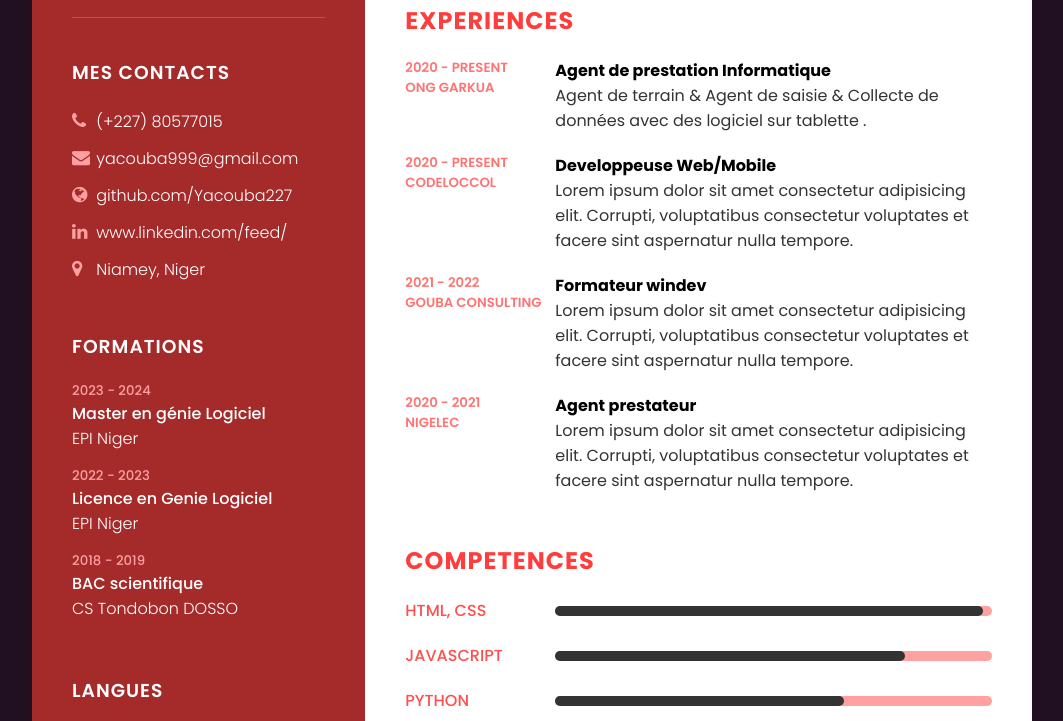
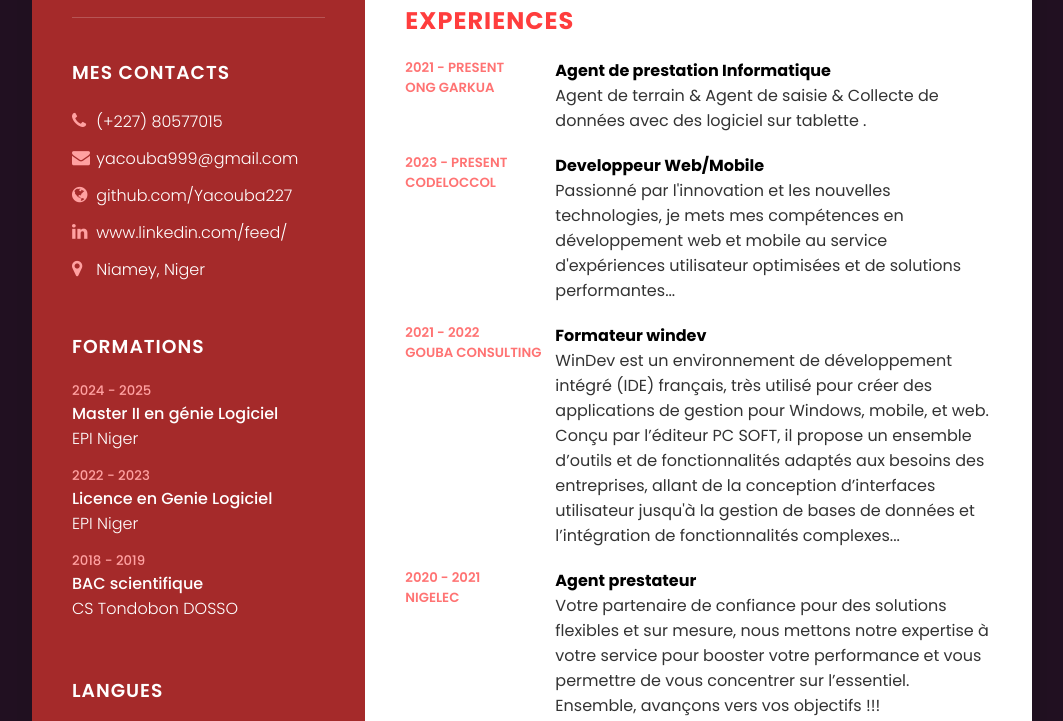
Before and after one commit to Yacouba227/monCV, a plain HTML site: page index.html in a window 1280 px wide. Shown: the part 332-1053 px from the top of the page, without its empty margins (108-1171 px from the left). Drawn offline with Linux system fonts and the light colour scheme.

```diff
--- a/index.html
+++ b/index.html
@@ -1,12 +1,16 @@
 <!DOCTYPE html>
 <html lang="en">
   <head>
-    <meta charset="UTF-8">
-    <meta name="viewport" content="width=device-width, initial-scale=1.0">
-    <link rel="stylesheet" href="style.css">
-    <link rel="stylesheet" href="https://cdnjs.cloudflare.com/ajax/libs/font-awesome/4.7.0/css/font-awesome.css"
+    <meta charset="UTF-8" />
+    <meta name="viewport" content="width=device-width, initial-scale=1.0" />
+    <link rel="stylesheet" href="style.css" />
+    <link
+      rel="stylesheet"
+      href="https://cdnjs.cloudflare.com/ajax/libs/font-awesome/4.7.0/css/font-awesome.css"
       integrity="sha512-5A8nwdMOWrSz20fDsjczgUidUBR8liPYU+WymTZP1lmY9G6Oc7HlZv156XqnsgNUzTyMefFTcsFH/tnJE/+xBg=="
-    crossorigin="anonymous" referrerpolicy="no-referrer" />
+      crossorigin="anonymous"
+      referrerpolicy="no-referrer"
+    />
     <title>Mon cv en ligne</title>
   </head>
   <body>
@@ -14,31 +18,55 @@
       <div class="left-side">
         <div class="profileTexte">
           <div class="imgBx">
-                    <img src="images/mieu.jpg">
+            <img src="images/mieu.jpg" />
           </div>
-                <h2>Halidou Yacouba <br><span>Developpeur Web/Mobile</span></h2>
+          <h2>Halidou Yacouba <br /><span>Developpeur Web/Mobile</span></h2>
         </div>
         <div class="contactInfo">
           <h3 class="title">Mes contacts</h3>
           <ul>
             <li>
-                        <span class="icon"><i class="fa fa-phone" aria-hidden="true"></i></span>
-                         <span class="text"><a href="tel:+227 80577015">(+227) 80577015</a></span>
+              <span class="icon"
+                ><i class="fa fa-phone" aria-hidden="true"></i
+              ></span>
+              <span class="text"
+                ><a href="tel:+227 80577015">(+227) 80577015</a></span
+              >
             </li>
             <li>
-                        <span class="icon"><i class="fa fa-envelope" aria-hidden="true"></i></span>
-                        <span class="text"><a href="mailto:halidouyacouba999@gmail.com">yacouba999@gmail.com</a></span>
+              <span class="icon"
+                ><i class="fa fa-envelope" aria-hidden="true"></i
+              ></span>
+              <span class="text"
+                ><a href="mailto:halidouyacouba999@gmail.com"
+                  >yacouba999@gmail.com</a
+                ></span
+              >
             </li>
             <li>
-                        <span class="icon"><i class="fa fa-globe" aria-hidden="true"></i></span>
-                        <span class="text"><a href="https://github.com/Yacouba227">github.com/Yacouba227</a></span>
+              <span class="icon"
+                ><i class="fa fa-globe" aria-hidden="true"></i
+              ></span>
+              <span class="text"
+                ><a href="https://github.com/Yacouba227"
+                  >github.com/Yacouba227</a
+                ></span
+              >
             </li>
             <li>
-                        <span class="icon"><i class="fa fa-linkedin" aria-hidden="true"></i></span>
-                        <span class="text"><a href="https://www.linkedin.com/feed/">www.linkedin.com/feed/</a></span>
+              <span class="icon"
+                ><i class="fa fa-linkedin" aria-hidden="true"></i
+              ></span>
+              <span class="text"
+                ><a href="https://www.linkedin.com/feed/"
+                  >www.linkedin.com/feed/</a
+                ></span
+              >
             </li>
             <li>
-                        <span class="icon"><i class="fa fa-map-marker" aria-hidden="true"></i></span>
+              <span class="icon"
+                ><i class="fa fa-map-marker" aria-hidden="true"></i
+              ></span>
               <span class="text">Niamey, Niger</span>
             </li>
           </ul>
@@ -47,8 +75,8 @@
           <h3 class="title">Formations</h3>
           <ul>
             <li>
-                        <h5>2023 - 2024</h5>
-                        <h4>Master en génie Logiciel</h4>
+              <h5>2024 - 2025</h5>
+              <h4>Master II en génie Logiciel</h4>
               <h4>EPI Niger</h4>
             </li>
             <li>
@@ -69,25 +97,25 @@
             <li>
               <span class="text">Fancais</span>
               <span class="percent">
-                            <div style="width: 95%;"></div>
+                <div style="width: 95%"></div>
               </span>
             </li>
             <li>
               <span class="text">Anglais</span>
               <span class="percent">
-                            <div style="width: 50%;"></div>
+                <div style="width: 50%"></div>
               </span>
             </li>
             <li>
               <span class="text">Zarma</span>
               <span class="percent">
-                            <div style="width: 90%;"></div>
+                <div style="width: 90%"></div>
               </span>
             </li>
             <li>
               <span class="text">Haoussa</span>
               <span class="percent">
-                            <div style="width: 98%;"></div>
+                <div style="width: 98%"></div>
               </span>
             </li>
           </ul>
@@ -99,38 +127,46 @@
       <div class="right-side">
         <div class="about">
           <h2 class="title2">Profile</h2>
-                <p>Passionné par la rédaction, j'ai toujours souhaité travailler dans ce secteur d'activité. En tant
-                    qu'apprenant en technologie, je possède une expérience variée avec de nombreuses plateformes
-                    de réseaux sociaux, des programmes de bureautique et des compétences informatiques
-                    avancées. Je suis prêt à mettre à profit mes compétences et ma passion pour contribuer à la
-                    mission d'une entreprise. Mon expérience diversifiée me permet de mener à bien les missions
-                    qui me sont confiées. Je suis à la recherche de toutes les opportunités qui pourraient m'aider à
-                    progresser et à évoluer dans mon domaine d'étude et ma carrière.</p>
-                    <br>
+          <p>
+            Passionné par la rédaction, j'ai toujours souhaité travailler dans
+            ce secteur d'activité. En tant qu'apprenant en technologie, je
+            possède une expérience variée avec de nombreuses plateformes de
+            réseaux sociaux, des programmes de bureautique et des compétences
+            informatiques avancées. Je suis prêt à mettre à profit mes
+            compétences et ma passion pour contribuer à la mission d'une
+            entreprise. Mon expérience diversifiée me permet de mener à bien les
+            missions qui me sont confiées. Je suis à la recherche de toutes les
+            opportunités qui pourraient m'aider à progresser et à évoluer dans
+            mon domaine d'étude et ma carrière.
+          </p>
+          <br />
           <h2 class="title2">Experiences</h2>
           <div class="box">
             <div class="year_company">
-                        <h5>2020 - Present</h5>
+              <h5>2021 - Present</h5>
               <h5>ONG Garkua</h5>
             </div>
             <div class="text">
               <h4>Agent de prestation Informatique</h4>
               <p>
-                            Agent de terrain & Agent de saisie & Collecte de données
-                            avec des logiciel sur tablette .</p>
+                Agent de terrain & Agent de saisie & Collecte de données avec
+                des logiciel sur tablette .
+              </p>
             </div>
           </div>
           <div class="box">
             <div class="year_company">
-                        <h5>2020 - Present</h5>
+              <h5>2023 - Present</h5>
               <h5>Codeloccol</h5>
             </div>
             <div class="text">
-                        <h4>Developpeuse Web/Mobile</h4>
-                        <p>Lorem ipsum dolor sit amet consectetur
-                            adipisicing elit. Corrupti, voluptatibus
-                            consectetur voluptates et facere sint aspernatur
-                            nulla tempore.</p>
+              <h4>Developpeur Web/Mobile</h4>
+              <p>
+                Passionné par l'innovation et les nouvelles technologies, je
+                mets mes compétences en développement web et mobile au service
+                d'expériences utilisateur optimisées et de solutions
+                performantes...
+              </p>
             </div>
           </div>
           <div class="box">
@@ -140,10 +176,15 @@
             </div>
             <div class="text">
               <h4>Formateur windev</h4>
-                        <p>Lorem ipsum dolor sit amet consectetur
-                            adipisicing elit. Corrupti, voluptatibus
-                            consectetur voluptates et facere sint aspernatur
-                            nulla tempore.</p>
+              <p>
+                WinDev est un environnement de développement intégré (IDE)
+                français, très utilisé pour créer des applications de gestion
+                pour Windows, mobile, et web. Conçu par l’éditeur PC SOFT, il
+                propose un ensemble d’outils et de fonctionnalités adaptés aux
+                besoins des entreprises, allant de la conception d’interfaces
+                utilisateur jusqu'à la gestion de bases de données et
+                l’intégration de fonctionnalités complexes...
+              </p>
             </div>
           </div>
           <div class="box">
@@ -153,10 +194,12 @@
             </div>
             <div class="text">
               <h4>Agent prestateur</h4>
-                        <p>Lorem ipsum dolor sit amet consectetur
-                            adipisicing elit. Corrupti, voluptatibus
-                            consectetur voluptates et facere sint aspernatur
-                            nulla tempore.</p>
+              <p>
+                Votre partenaire de confiance pour des solutions flexibles et
+                sur mesure, nous mettons notre expertise à votre service pour
+                booster votre performance et vous permettre de vous concentrer
+                sur l’essentiel. Ensemble, avançons vers vos objectifs !!!
+              </p>
             </div>
           </div>
         </div>
@@ -165,43 +208,43 @@
           <div class="box">
             <h4>Html, Css</h4>
             <div class="percent">
-                        <div style="width: 98%;"></div>
+              <div style="width: 98%"></div>
             </div>
           </div>
           <div class="box">
             <h4>JavaScript</h4>
             <div class="percent">
-                        <div style="width: 80%;"></div>
+              <div style="width: 80%"></div>
             </div>
           </div>
           <div class="box">
             <h4>Python</h4>
             <div class="percent">
-                        <div style="width: 66%;"></div>
+              <div style="width: 66%"></div>
             </div>
           </div>
           <div class="box">
             <h4>React js</h4>
             <div class="percent">
-                        <div style="width: 75%;"></div>
+              <div style="width: 75%"></div>
             </div>
           </div>
           <div class="box">
             <h4>Angular</h4>
             <div class="percent">
-                        <div style="width: 45%;"></div>
+              <div style="width: 45%"></div>
             </div>
           </div>
           <div class="box">
             <h4>Figma, Canva</h4>
             <div class="percent">
-                        <div style="width: 53%;"></div>
+              <div style="width: 53%"></div>
             </div>
           </div>
           <div class="box">
             <h4>Windev</h4>
             <div class="percent">
-                        <div style="width: 92%;"></div>
+              <div style="width: 92%"></div>
             </div>
           </div>
         </div>
```
Lines whose indentation alone changed are shown as unchanged.
